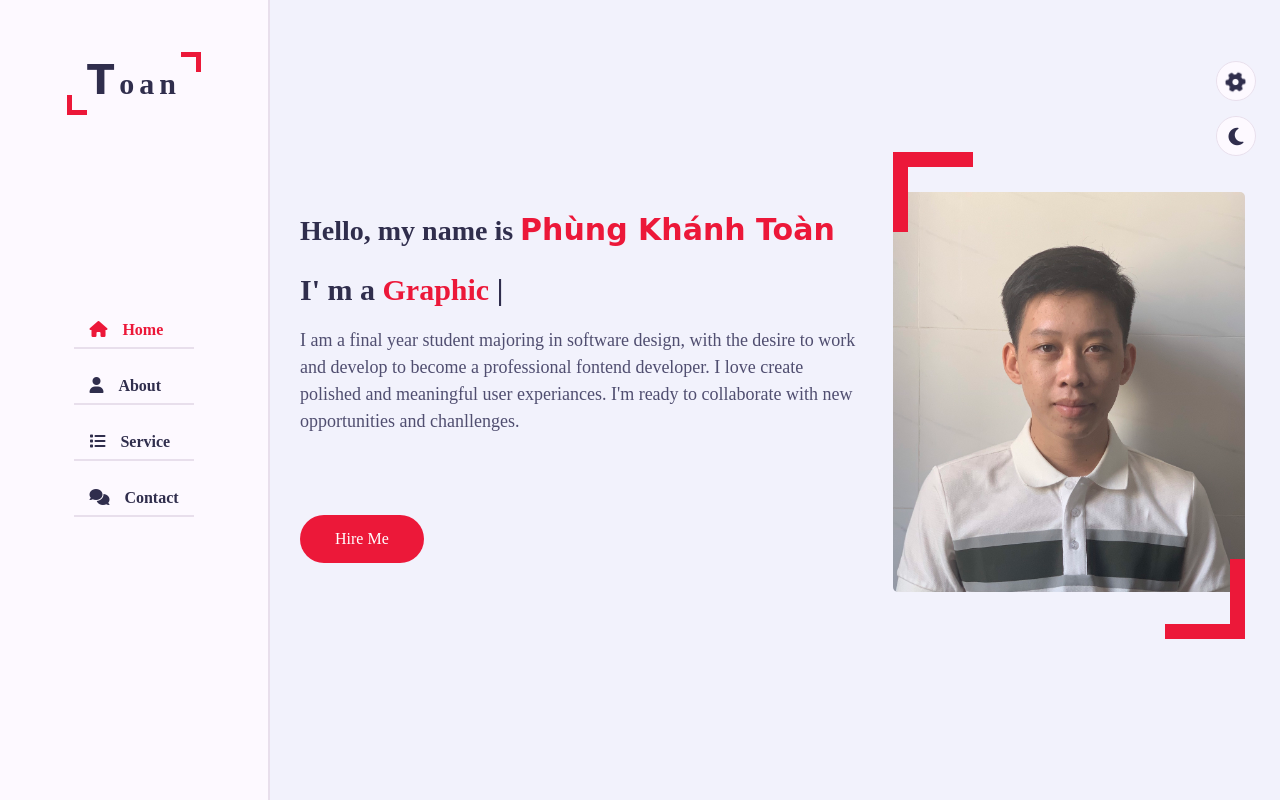
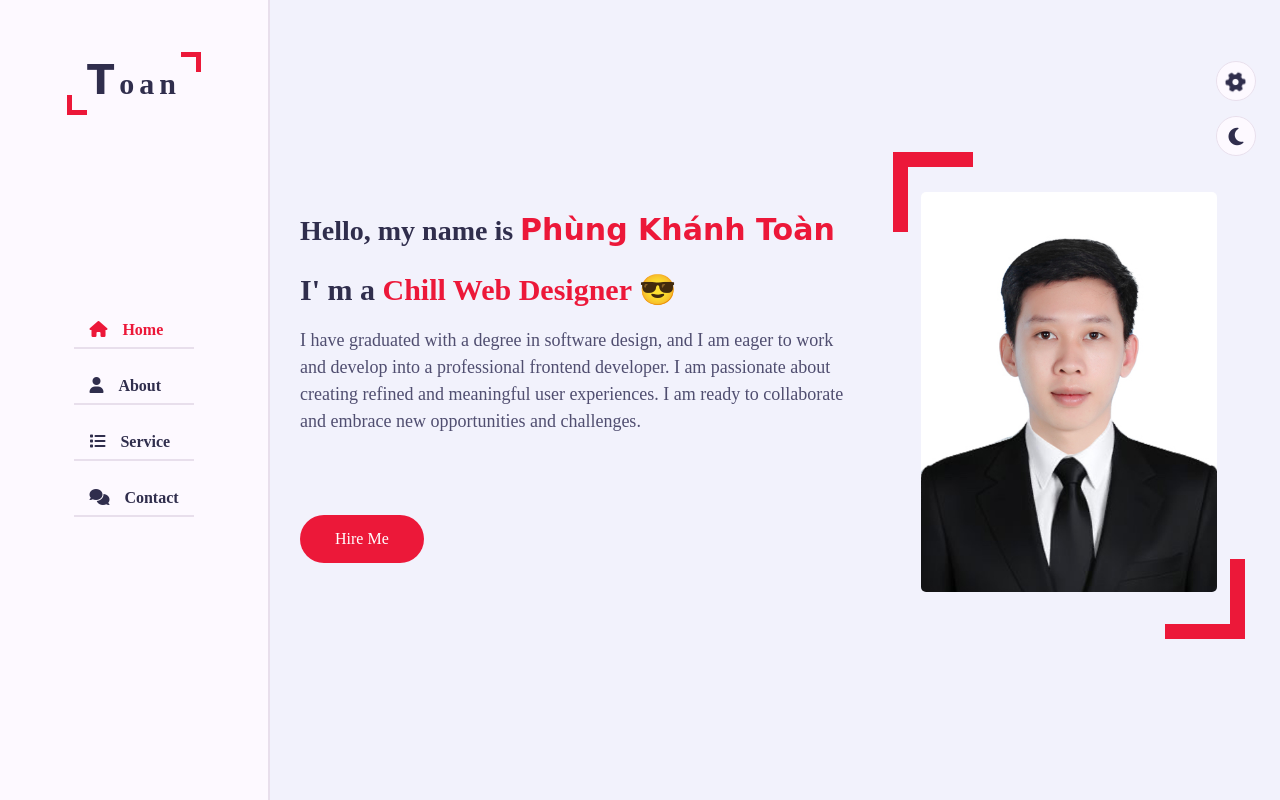
Before and after one commit to KhanhToan3010/portfolio-website, a plain HTML site: page index.html in a window 1280 px wide. Drawn offline with nearby package versions, Linux system fonts and the light colour scheme; a web font is replaced by a local one.

Commit message:
thay đổi link dự án wooder và avt

```diff
--- a/index.html
+++ b/index.html
@@ -50,16 +50,21 @@
                                 <h3 class="hello">Hello, my name is
                                     <span class="name">Phùng Khánh Toàn</span>
                                 </h3>
-                                <h3 class="name-profession">I' m a <span class="typing">Web Developer</span></h3>
-                                <p style="font-size: 18px;">I am a final year student majoring in software design,
-                                    with the desire to work and develop to become a professional fontend developer.
-                                     I love create polished and meaningful user experiances. I'm ready to collaborate
-                                     with new opportunities and chanllenges.
+                                <h3 class="name-profession">I' m a <span class="typing">I am a chill developer.></span></h3>
+                                <p style="font-size: 18px;">I have graduated with a degree in software design,
+                                     and I am eager to work and develop into a professional frontend developer.
+                                     I am passionate about creating refined and meaningful user experiences.
+                                     I am ready to collaborate and embrace new opportunities and challenges.
                                 </p>
                                 <a href="#contact" class="btn hire-more"> Hire Me</a>
                             </div>
                             <div class="home-img padd-15">
-                                <img src="./picture/avt.jpg" alt="Img_avatar" srcset="">
+                                <img src="./picture/toan-avt.jpg" alt="Img_avatar" srcset="">
+                                <!-- <img src="./picture/chillbug.jpg" alt="Img_chillbug" srcset="" style="height: 370px;"> -->
+                                   <!-- <img src="./picture/chillguy.png" alt="Img_avatar" srcset=""> -->
+                                <!-- <video controls>
+                                    <source src="" type="./picture/chillguy.mp4">
+                                  </video> -->
                             </div>
                         </div>
                     </div>
@@ -80,7 +85,7 @@
                         <div class="about-content padd-15">
                             <div class="row">
                                 <div class="about-text">
-                                    <h3>I'm Khanh Toan and <span>Fontend Web Developer</span></h3>
+                                    <h3>I'm Khanh Toan and <span>Frontend Web Developer</span></h3>
                                     <p>I am a final year student majoring in software design,
                                         with the desire to work and develop to become a professional fontend developer.
                                          I love create polished and meaningful user experiances. I'm ready to collaborate
@@ -235,7 +240,7 @@
                                                        <i class="fa fa-calendar"></i>05/2022
                                                    </h3>
                                                    <h4 class="timeline-tiltle">Project Wooder</h4>
-                                                   <h4 class="timeline-text"><a href="https://khanhtoan3010.github.io/Project_Wooder_CFD/">https://khanhtoan3010.github.io/Project_Wooder_CFD/</a></h4>
+                                                   <h4 class="timeline-text"><a href="https://khanhtoan3010.github.io/wooder/">https://khanhtoan3010.github.io/wooder/</a></h4>
                                                    <h4 class="timeline-text">Technology: html, css, javascript, flickity, fancybox, grunt,</h4>
 
                                            </div>
--- a/js/script.js
+++ b/js/script.js
@@ -1,7 +1,7 @@
 /* ------------- Typing ------*/
 
 let typed = new Typed(".typing", {
-    strings:["","Wed Developer","Web Designer", "Graphic Designer"],
+    strings:["","Chill Developer 🥳.","Chill Web Designer 😎", "Toan, enjoy my life 🥰"],
     typeSpeed: 100,
     BackSpeed: 60,
     loop: true
```
Also changed, not shown: picture/chillbug.jpg (added), picture/chillbug1.jpg (added), picture/chillguy.png (added), picture/toan-avt.jpg (added).
